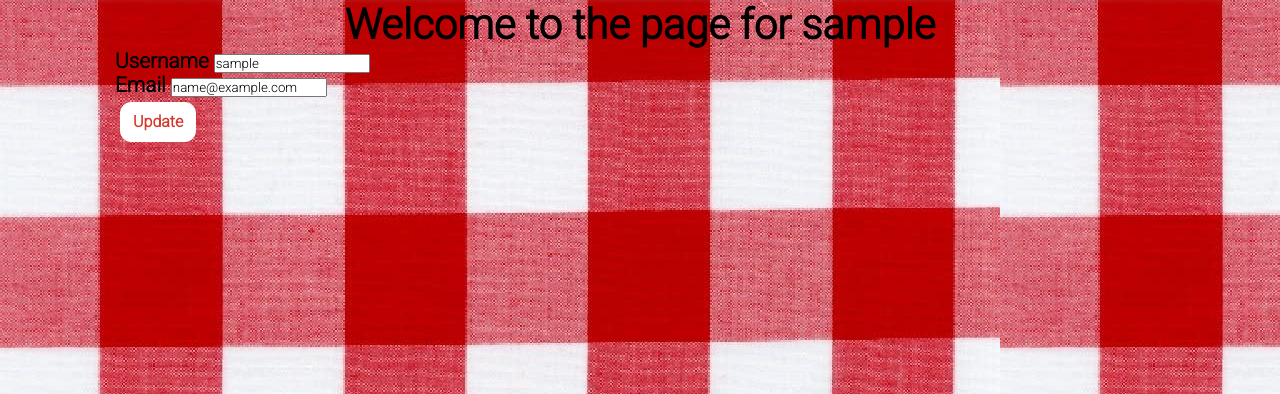
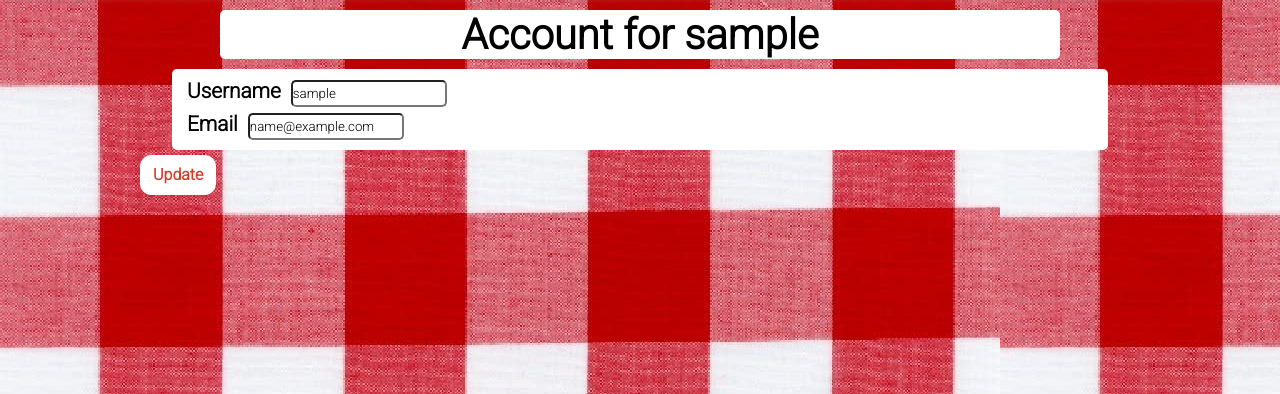
Before and after one commit to ajsprunger/cookout, a Flask app: page /account in a window 1280 px wide. Shown: the part 60-454 px from the top of the page. Run offline with Flask 2, Linux system fonts and the light colour scheme; the visitor is signed in with stand-in values (Sample User, id 1); data comes from the database, SQL or seed files in the repository; some libraries are stand-ins or nearby versions.

Commit message:
add account styling

```diff
--- /dev/null
+++ b/myapp/static/css/account.css
@@ -0,0 +1,29 @@
+.jumbotron {
+  text-align: center;
+  background-color: white;
+  margin: 10px auto;
+  border-radius: 5px;
+  width: 80%;
+}
+
+.form-group {
+  margin: 5px;
+}
+
+.form-control {
+  height: 1.7rem;
+  align-self: center;
+  border-radius: 5px;
+}
+
+.inputs {
+  background-color: white;
+  border-radius: 5px;
+  width: 90%;
+  margin: auto;
+  padding: 5px;
+}
+
+.button {
+  margin-left: 15px;
+}
--- a/myapp/static/css/create.css
+++ b/myapp/static/css/create.css
@@ -1,6 +1,6 @@
 .title {
   background-color: white;
-  width: 70%;
+  width: 75%;
   border-radius: 5px;
   margin: 10px auto 10px auto;
   text-align: center;
--- a/myapp/static/css/user.css
+++ b/myapp/static/css/user.css
@@ -4,7 +4,8 @@
   border-radius: 5px;
   position: relative;
   background-color: white;
-  margin-bottom: 10px;
+  margin: 0px auto 10px auto;
+  width: 80%;
 }
 
 .card:hover {
@@ -53,6 +54,7 @@ a {
 .jumbotron {
   text-align: center;
   background-color: white;
-  margin: 5px 0px;
+  margin: 5px auto;
   border-radius: 5px;
+  width: 85%
 }
--- a/myapp/templates/account.html
+++ b/myapp/templates/account.html
@@ -1,14 +1,16 @@
+<link rel="stylesheet" href="../static/css/account.css">
 {% extends "base.html" %}
 {% block content %}
 
 <div class="jumbotron">
     <div align="center">
-        <h1>Welcome to the page for {{current_user.username}}</h1>
+        <h1>Account for {{current_user.username}}</h1>
     </div>
 </div>
 
 <div class="container">
-    <form method="POST" action="" enctype="multipart/form-data">
+    <form class="form-group" method="POST" action="" enctype="multipart/form-data">
+      <div class="inputs">
         <div class="form-group">
             {{form.hidden_tag()}}
         </div>
@@ -20,12 +22,10 @@
             {{form.email.label(class='form-group')}}
             {{form.email(class='form-control')}}
         </div>
-
-        <div class="form-group">
+      </div>
+        <div class="form-group button">
             {{form.submit(class='btn btn-primary')}}
         </div>
-
-
     </form>
 </div>
 {% endblock %}
--- a/myapp/templates/create_cookout.html
+++ b/myapp/templates/create_cookout.html
@@ -1,7 +1,7 @@
 <link rel="stylesheet" href="../static/css/create.css">
 {% extends "base.html" %}
 {% block content %}
-  <h1 class="title">Creation Page</h1>
+  <h1 class="title">Create Cookout</h1>
     <div class="container">
       <form class="form-group" method="POST">
         <div class="inputs">
--- a/myapp/templates/user_cookouts.html
+++ b/myapp/templates/user_cookouts.html
@@ -3,7 +3,7 @@
 {% block content %}
 <div class="jumbotron">
   <div align="center">
-    <h1>Welcome to the page for {{user.username}}</h1>
+    <h1>{{user.username}}'s Cookouts</h1>
   </div>
 </div>
 <div class="container">
```
